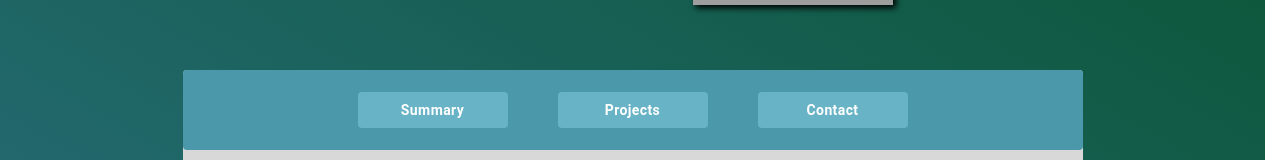
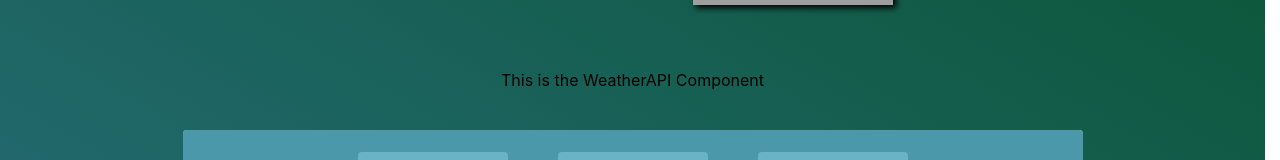
Before and after one commit to Erick-Bravo/Erick-Bravo.github.io, a Next.js app: page / in a window 1280 px wide. Shown: the part 345-505 px from the top of the page. Built offline with nearby package versions, Linux system fonts and the light colour scheme; grey boxes are pictures that could not be loaded.

Commit message:
WeatherAPI component created

```diff
--- a/src/App.styles.tsx
+++ b/src/App.styles.tsx
@@ -63,7 +63,6 @@ export const ProfileImage = styled(Image)({
 export const NameTypography = styled(Typography)({
    fontSize: "32px",
    marginBottom: "20px",
-   // fontFamily: "Concert One",
    [`@media(min-width: ${breakpoints.tablet}px)`]: {
       fontSize: "45px"
    },
--- a/src/App.tsx
+++ b/src/App.tsx
@@ -9,6 +9,7 @@ import {
 } from "./App.styles";
 import AllContent from "./components/ContentComponents/AllContent/AllContent";
 import Footer from "./components/Footer/Footer";
+import WeatherAPI from "./components/WeatherAPI/WeatherAPI";
 import PoweredBy from "./PoweredBy";
 
 const App = () => {
@@ -29,6 +30,7 @@ const App = () => {
           />
         </ImageContainer>
       </IntroContainer>
+      <WeatherAPI />
       <AllContent />
       <Footer />
     </PortfolioContainer>
--- /dev/null
+++ b/src/components/WeatherAPI/WeatherAPI.tsx
@@ -0,0 +1,16 @@
+import styled from '@emotion/styled';
+import { Box } from '@mui/material';
+
+const WeatherAPIContainer = styled(Box)({
+     marginBottom: '40px'
+})
+
+const WeatherAPI = () => {
+    return (
+        <WeatherAPIContainer>
+             This is the WeatherAPI Component
+        </WeatherAPIContainer>
+    );
+};
+
+export default WeatherAPI;
```
